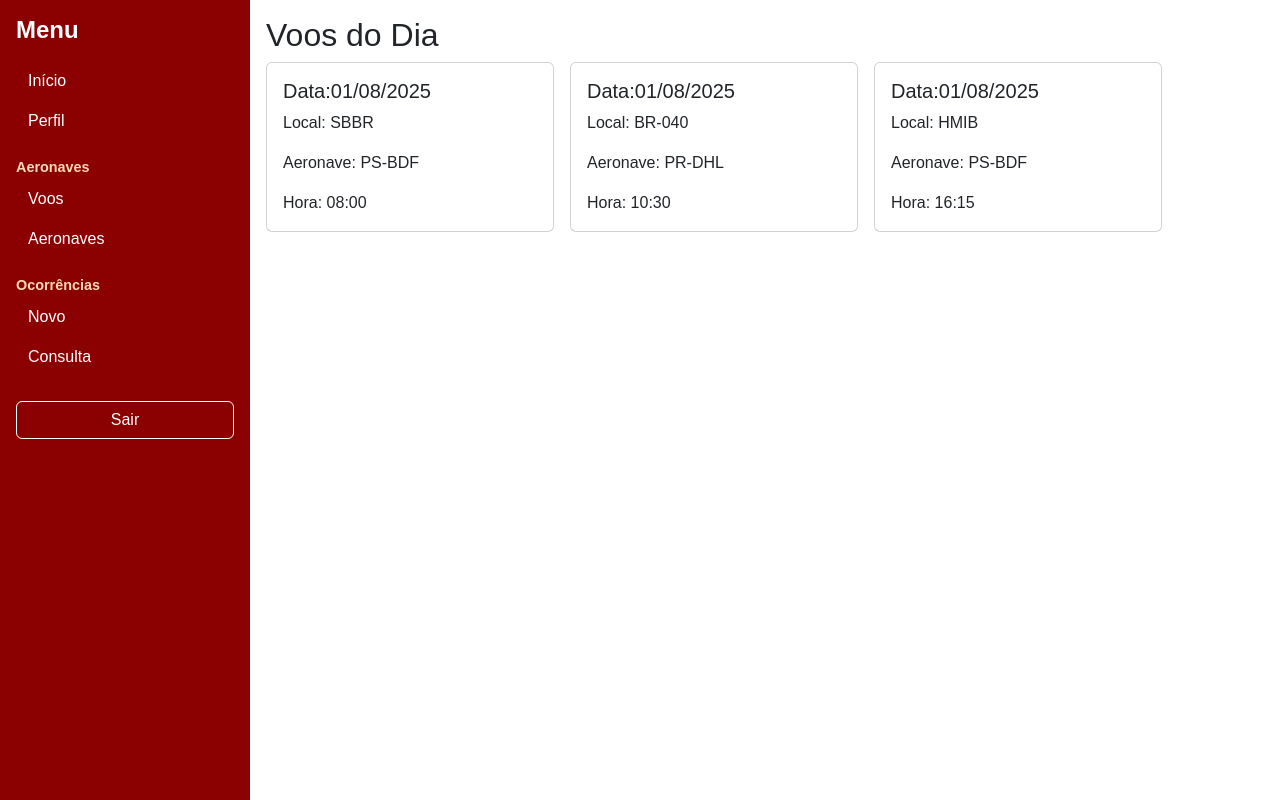
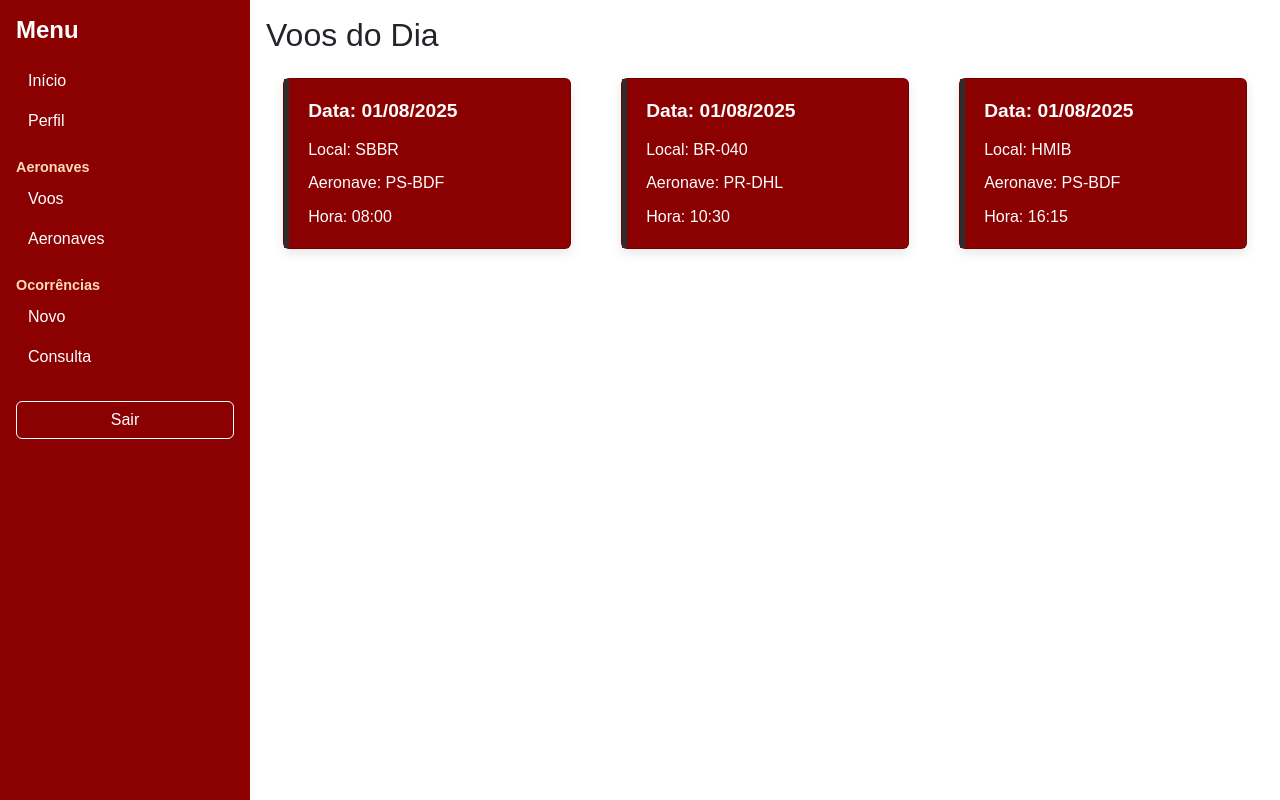
Before and after one commit to CoutinhoGustav/GAVOP, a React (Create React App) app: page /aeronaves/voos in a window 1280 px wide. Built offline with nearby package versions, Linux system fonts and the light colour scheme.

Commit message:
atualizando projeto pages e css

```diff
--- a/src/components/CardVoo.jsx
+++ b/src/components/CardVoo.jsx
@@ -1,11 +1,12 @@
 import React from "react";
 import { Card } from "react-bootstrap";
+import "../css/CardVoo.css";
 
 function CardVoo({ voo }) {
   return (
-    <Card style={{ width: '18rem' }}>
+    <Card className="card-voo">
       <Card.Body>
-        <Card.Title>Data:{voo.data}</Card.Title>
+        <Card.Title>Data: {voo.data}</Card.Title>
         <Card.Text>Local: {voo.local}</Card.Text>
         <Card.Text>Aeronave: {voo.aeronave}</Card.Text>
         <Card.Text>Hora: {voo.hora}</Card.Text>
--- /dev/null
+++ b/src/css/Aeronaves.css
@@ -0,0 +1,31 @@
+.card-aeronave {
+  width: 18rem;
+  margin: 1rem auto;
+  border-radius: 12px;
+  box-shadow: 0 4px 12px rgba(0, 0, 0, 0.1);
+  background: linear-gradient(135deg, #004080, #0059b3); /* Azul escuro para tom técnico */
+  transition: transform 0.3s ease, box-shadow 0.3s ease;
+}
+
+.card-aeronave:hover {
+  transform: translateY(-5px);
+  box-shadow: 0 6px 16px rgba(0, 0, 0, 0.15);
+}
+
+.card-aeronave .card-body {
+  padding: 1.2rem;
+  color: #ffffff;
+}
+
+.card-aeronave .card-title {
+  font-size: 1.2rem;
+  font-weight: bold;
+  color: #ffffff;
+  margin-bottom: 1rem;
+}
+
+.card-aeronave .card-text {
+  font-size: 1rem;
+  margin-bottom: 0.6rem;
+  color: #ffffff;
+}
--- /dev/null
+++ b/src/css/CardVoo.css
@@ -0,0 +1,32 @@
+.card-voo {
+  width: 18rem;
+  margin: 1rem auto;
+  border-radius: 12px;
+  box-shadow: 0 4px 12px rgba(0, 0, 0, 0.1);
+  background: linear-gradient(135deg, #8b0000, #8b0000);
+  transition: transform 0.3s ease, box-shadow 0.3s ease;
+}
+
+.card-voo:hover {
+  transform: translateY(-5px);
+  box-shadow: 0 6px 16px rgba(0, 0, 0, 0.15);
+}
+
+.card-voo .card-body {
+  padding: 1.2rem;
+  border-left: 5px solid #2e2c2c;
+  color: #fefefe;
+}
+
+.card-voo .card-title {
+  font-size: 1.2rem;
+  font-weight: bold;
+  color: #fefefe;
+  margin-bottom: 1rem;
+}
+
+.card-voo .card-text {
+  font-size: 1rem;
+  margin-bottom: 0.6rem;
+  color: #fefefe;
+}
--- a/src/css/Ocorrencias.css
+++ b/src/css/Ocorrencias.css
@@ -9,7 +9,6 @@
 /* Título principal */
 .oc-heading {
   font-size: 2rem;
-  font-weight: 600;
   color: #2c3e50;
   text-align: justify;
   margin-bottom: 2rem;
--- a/src/pages/Aeronaves.jsx
+++ b/src/pages/Aeronaves.jsx
@@ -1,5 +1,6 @@
 import React from "react";
 import CardAeronave from "../components/CardAeronave";
+import "../css/Aeronaves.css";
 
 const aeronaves = [
   { id: 1, modelo: "PR-DHL (RESGATE 04)", matricula: "EC130B4" },
@@ -10,7 +11,7 @@ const aeronaves = [
 function Aeronaves() {
   return (
     <div>
-      <h2>Lista de Aeronaves</h2>
+      <h2>Aeronaves</h2>
       <div className="d-flex flex-wrap gap-3">
         {aeronaves.map((aero) => (
           <CardAeronave key={aero.id} aeronave={aero} />
--- a/src/pages/Voos.jsx
+++ b/src/pages/Voos.jsx
@@ -1,5 +1,6 @@
 import React from "react";
 import CardVoo from "../components/CardVoo";
+
 
 const voosDoDia = [
   { data: "01/08/2025", local: "SBBR", aeronave: "PS-BDF", hora: "08:00" },
```
